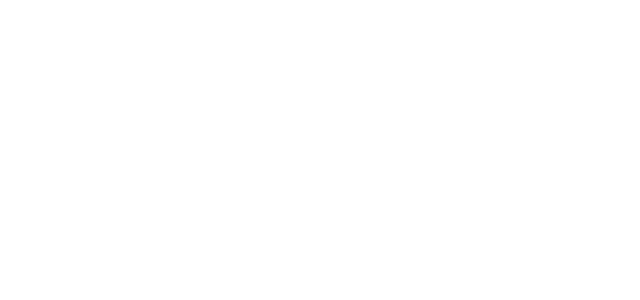
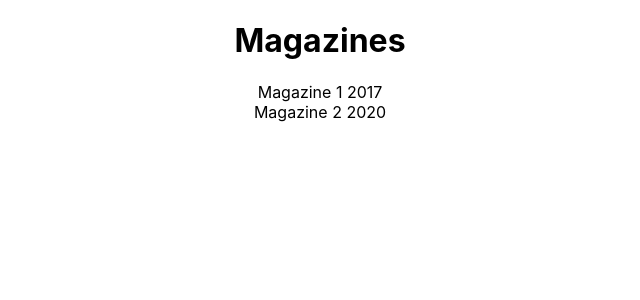
Before and after one commit to ReactOrganization/CRUD-local-storage, a React (Create React App) app: page / in a window 1280 px wide. Shown: the top 300 px of the page, without its empty margins (320-960 px from the left). Built offline with nearby package versions, Linux system fonts and the light colour scheme.

Commit message:
Render data dynamically from state

```diff
--- a/src/App.js
+++ b/src/App.js
@@ -29,13 +29,23 @@
     this.setState({magazines: magazines})
   }
 
-  componentWillMount() {
+  componentWillMount(){
     this.getMagazines();
   }
 
   render() {
     return (
       <div className="App">
+      <h1>Magazines</h1>
+      {
+        this.state.magazines.map(x => {
+          return(
+            <div key={x.title}>
+              {x.title} {x.year}
+            </div>
+          )
+        })
+      }
       </div>
     );
   }
```
